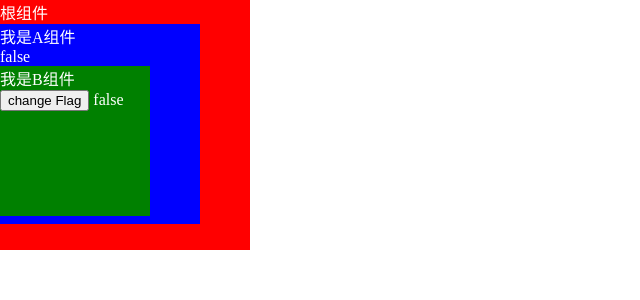
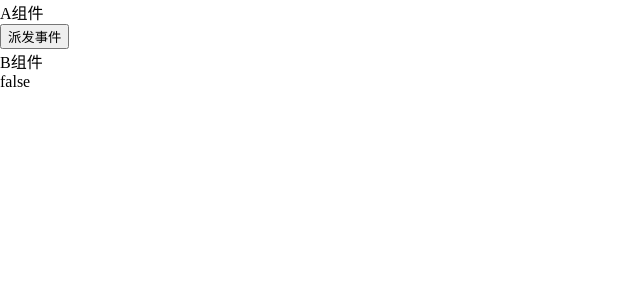
Before and after one commit to celinezhang1024/AllAboutVue, a Vue app in the folder Vue3/vite-project/: page / in a window 1280 px wide. Shown: the top 300 px of the page, without its empty margins (0-640 px from the left). Built offline with nearby package versions, Linux system fonts and the light colour scheme.

Commit message:
手写发布订阅

```diff
--- a/Vue3/vite-project/src/App.vue
+++ b/Vue3/vite-project/src/App.vue
@@ -25,8 +25,8 @@
       </template>
     </Suspense> -->
     <!-- <DynamicCard/> -->
-    <ProvideInject/>
-
+    <!-- <ProvideInject/> -->
+    <EventBus/>
   </div>
 </template>
 
@@ -47,6 +47,8 @@
   import Layout from "./components/Advanced/Layout/Index.vue"
   import DynamicCard from "./components/Advanced/DynamicCard/Index.vue" // 洗牌动画效果
   import ProvideInject from "./components/Advanced/ProvideInject/Index.vue" // 数据跨层传递
+  import EventBus from "./components/Advanced/EvventBus/Index.vue" // 发布订阅
+
 
   const API = defineAsyncComponent(()=> import("./components/Advanced/API/Index.vue"))
 
--- /dev/null
+++ b/Vue3/vite-project/src/components/Advanced/EvventBus/A.vue
@@ -0,0 +1,20 @@
+<!--  -->
+<template>
+   <div class="A">
+        <h1>A组件</h1>
+        <button @click="emitB">派发事件</button>
+   </div>
+</template>
+
+<script setup lang='ts'>
+import Bus from './Bus'
+let flag = false
+const emitB = ()=>{
+    flag = !flag
+    Bus.emit('on-click',flag)
+}
+
+</script>
+
+<style scoped lang='less'>
+</style>
--- /dev/null
+++ b/Vue3/vite-project/src/components/Advanced/EvventBus/B.vue
@@ -0,0 +1,19 @@
+<!--  -->
+<template>
+   <div class="B">
+       <h1>B组件</h1>
+       {{Flag}}
+   </div>
+</template>
+
+<script setup lang='ts'>
+import {ref} from 'vue'
+import Bus from './Bus'
+let Flag = ref(false)
+Bus.on('on-click',(flag:boolean) => {
+    Flag.value = flag
+})
+</script>
+
+<style scoped lang='less'>
+</style>
--- /dev/null
+++ b/Vue3/vite-project/src/components/Advanced/EvventBus/Bus.ts
@@ -0,0 +1,30 @@
+type BusClass={
+    emit:(name:string) => void
+    on:(name:string,callback:Function) => void
+}
+
+type PramsKey = string | number | symbol
+
+type List = {
+    [key:PramsKey]:Array<Function>
+}
+
+class Bus implements BusClass{
+    list:List
+    constructor(){
+        this.list = {}
+    }
+    emit(name:string,...args:Array<any>){
+        let eventName:Array<Function> = this.list[name]
+        eventName.forEach(fn=>{
+            fn.apply(this,args)
+        })
+    }
+    on(name:string,callback:Function){
+        let fn:Array<Function> = this.list[name] || []
+        fn.push(callback)
+        this.list[name] = fn
+    }
+}
+
+export default new Bus()
--- /dev/null
+++ b/Vue3/vite-project/src/components/Advanced/EvventBus/Index.vue
@@ -0,0 +1,15 @@
+<!--  -->
+<template>
+   <div>
+       <A/>
+       <B/>
+   </div>
+</template>
+
+<script setup lang='ts'>
+import A from "./A.vue"
+import B from "./B.vue"
+</script>
+
+<style scoped lang='less'>
+</style>
```
